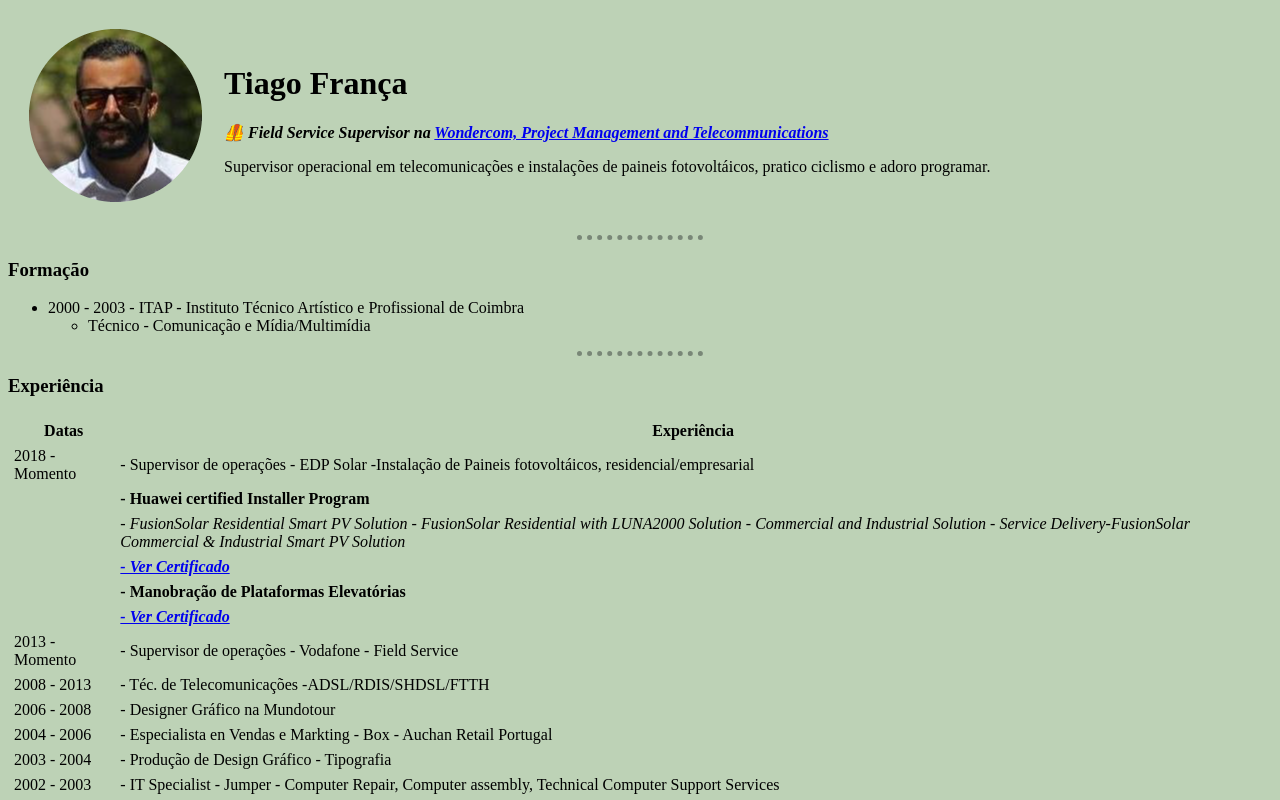
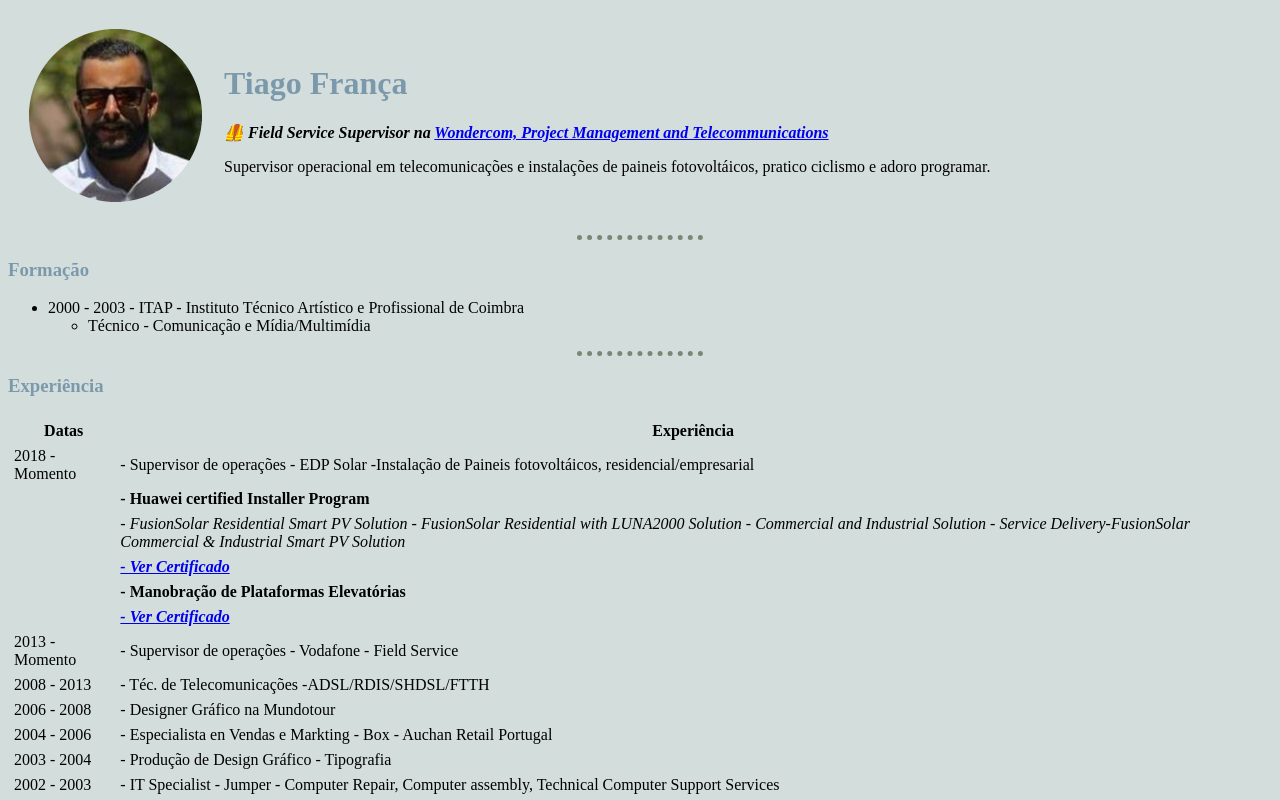
Before and after one commit to Saltiberra/Career-Change, a plain HTML site: page index.html in a window 1280 px wide. Shown: the top 800 px of the page. Drawn offline with Linux system fonts and the light colour scheme.

Commit message:
Title color

```diff
--- a/css/styles.css
+++ b/css/styles.css
@@ -1,6 +1,6 @@
 
   body {
-    background-color: #BDD2B6;
+    background-color: #D3DEDC;
   }
 
 hr {
@@ -10,3 +10,13 @@ hr {
   border-width: 5px;
   width: 10%;
 }
+
+h1 {
+color: #7C99AC;
+
+}
+
+h3 {
+color: #7C99AC;
+
+}
```
